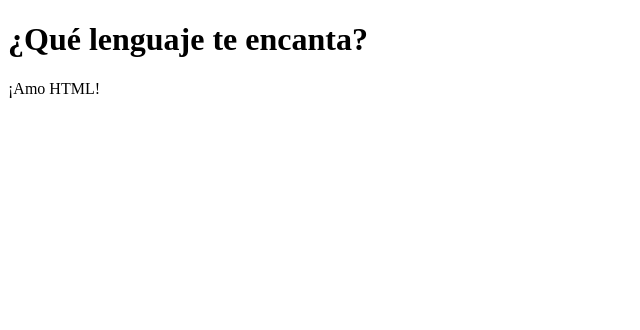
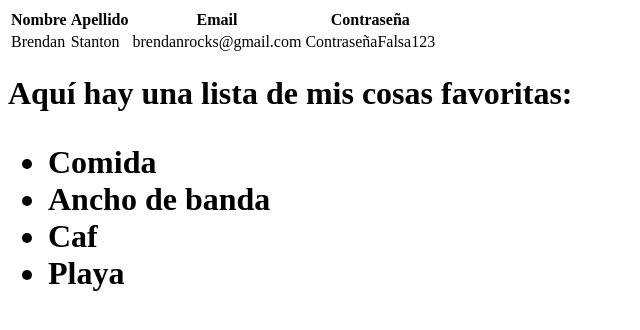
Before and after one commit to MonserratRivas/Pre-bootcam, a plain HTML site: page ordenar.html/index2.html in a window 1280 px wide. Shown: the whole page, without its empty margins (0-640 px from the left). Drawn offline with Linux system fonts and the light colour scheme.

Commit message:
corregir

```diff
--- a/ordenar.html/index2.html
+++ b/ordenar.html/index2.html
@@ -1,10 +1,33 @@
 <!DOCTYPE html>
 <html>
     <head>
-        <title> Básico I </title>
+        <title> Básico II </title>
     </head>
     <body>
-        <h1> ¿Qué lenguaje te encanta? </h1>
-        <p> ¡Amo HTML! </p>
+        <table>
+            <thead>
+                <tr>
+                    <th>Nombre</th>
+                    <th>Apellido</th>
+                    <th>Email</th>
+                    <th>Contraseña</th>
+                </tr>
+            </thead>
+            <tbody>
+                <tr>
+                    <td> Brendan </td>
+                    <td> Stanton </td>
+                    <td> brendanrocks@gmail.com </td>
+                    <td> ContraseñaFalsa123 </td>
+                </tr>
+            </tbody>
+        </table>
+            <h1>Aquí hay una lista de mis cosas favoritas:</</h1>
+            <ul>
+                <li> Comida </li>
+                <li> Ancho de banda </li>
+                <li> Caf </li>
+                <li> Playa </li>
+            </ul>
     </body>
 </html>
```
